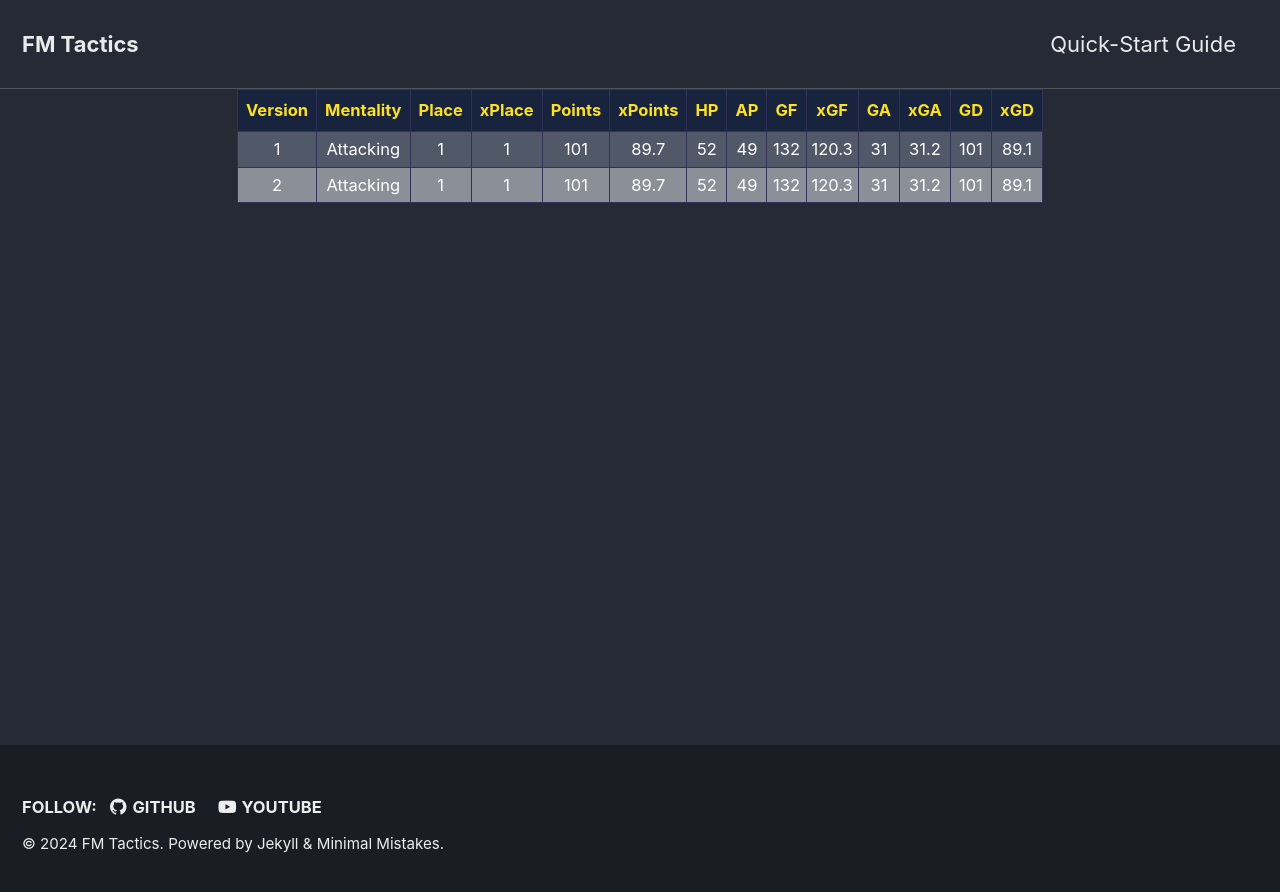
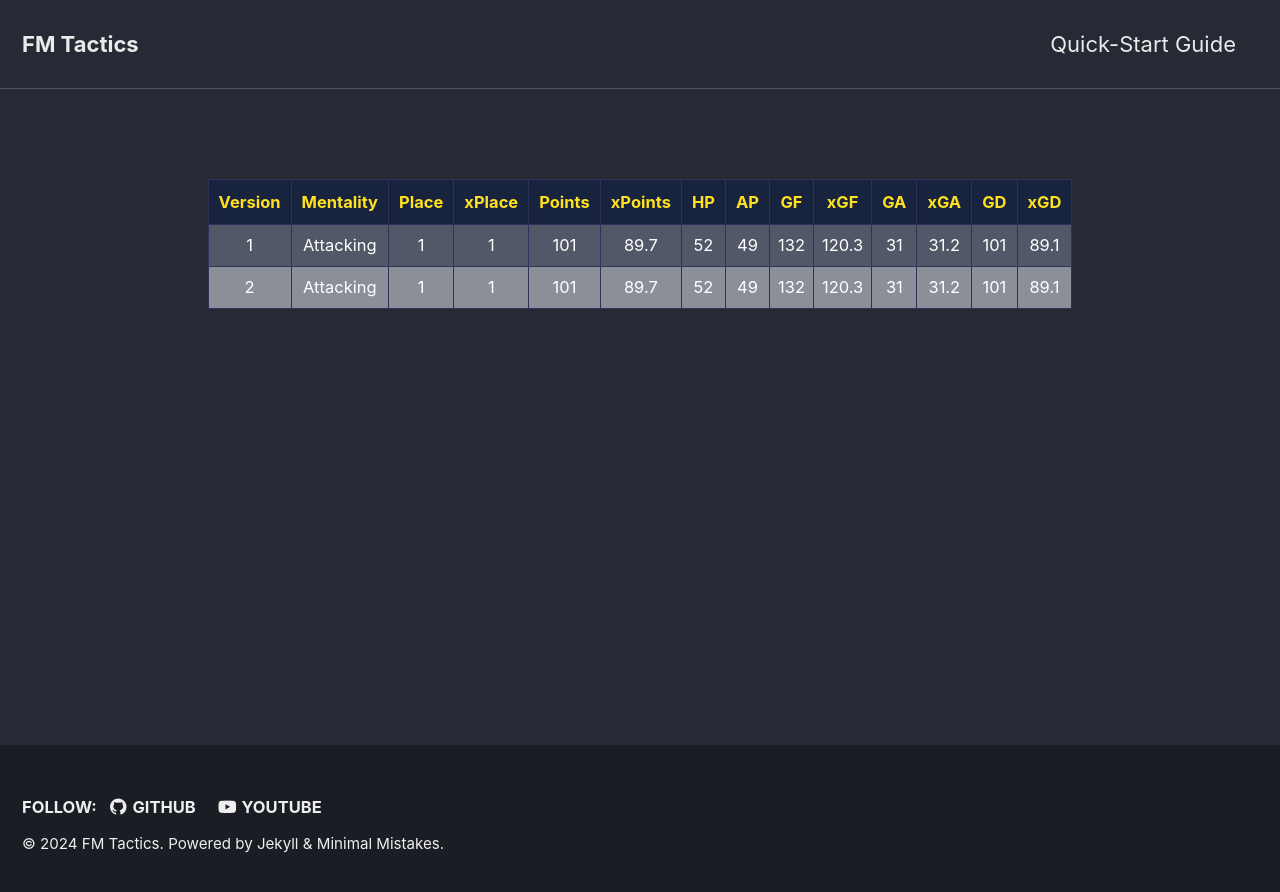
Before and after one commit to raresmac/fm-tactics, a Jekyll site: the page built from pages/fm24/tactics/beyond.html, in a window 1280 px wide. Shown: the top 892 px of the page. Built offline with Jekyll 4.4.1, drawn with Linux system fonts in a browser that asks for light colours; cached includes are drawn as plain includes.

```diff
--- a/assets/css/tables/table.css
+++ b/assets/css/tables/table.css
@@ -13,8 +13,9 @@
     border-collapse: collapse;
     border-spacing: 1px;
     text-align: center;
-    margin-left: 10px;
-    margin-right: 10px;
+    margin-left: 3%;
+    margin-right: 3%;
+    margin-top: 7%;
 }
 
 .table_component caption {
@@ -26,13 +27,13 @@
   border: 1px solid #31315a;
   background-color: #18243e;
   color: #ffe11f;
-  padding: 8px;
+  padding: 10px;
   text-align: center;
 }
 
 .table_component td {
     border: 1px solid #31315a;
-    padding: 5px;
+    padding: 8px;
 }
 
 .table_component tr:nth-child(even) td {
--- /dev/null
+++ b/assets/css/tables/tooltip.css
@@ -0,0 +1,27 @@
+/* Tooltip container */
+  .tooltip {
+    position: absolute;
+    background-color: #333;
+    color: white;
+    padding: 10px;
+    border-radius: 5px;
+    opacity: 0;
+    visibility: hidden;
+    transition: opacity 0.3s ease, transform 0.3s ease;
+    transform: translateY(10px);
+    pointer-events: none; /* Makes sure the tooltip doesn't interfere with mouse events */
+    white-space: normal; /* Prevents text wrapping */
+  }
+
+  /* Tooltip when shown (on hover) */
+  .tooltip.show {
+    opacity: 1;
+    visibility: visible;
+    transform: translateY(0);
+  }
+
+  /* Optional: Style for the headers */
+  .tooltip-header {
+    cursor: pointer;
+    position: relative;
+  }
--- /dev/null
+++ b/assets/js/tables/header-tips.js
@@ -0,0 +1,26 @@
+// Get all headers with the class 'tooltip-header'
+const headers = document.querySelectorAll('.tooltip-header');
+const tooltip = document.getElementById('tooltip');
+
+// Function to show the tooltip with animation
+headers.forEach(header => {
+  header.addEventListener('mouseenter', (event) => {
+    const tooltipText = event.target.getAttribute('data-tooltip');
+
+    // Set the tooltip text
+    tooltip.textContent = tooltipText;
+
+    // Position the tooltip above the header
+    const headerRect = event.target.getBoundingClientRect();
+    tooltip.style.left = `${headerRect.left}px`;
+    tooltip.style.top = `${headerRect.top - tooltip.offsetHeight - 10}px`; // 10px offset for animation
+
+    // Show the tooltip with the fade-in animation
+    tooltip.classList.add('show');
+  });
+
+  header.addEventListener('mouseleave', () => {
+    // Hide the tooltip
+    tooltip.classList.remove('show');
+  });
+});
--- a/pages/fm24/tactics/beyond.html
+++ b/pages/fm24/tactics/beyond.html
@@ -5,27 +5,40 @@ permalink: /fm24/tactics/beyond
 ---
 
 <head>
-    <script src="/assets/js/tables/sort.js"></script>
     <link rel="stylesheet" href="/assets/css/tables/table.css">
+    <link rel="stylesheet" href="/assets/css/tables/tooltip.css">
 </head>
 
 <div class="table_component" role="region" tabindex="0">
     <table id="myTable">
         <tr>
-            <th onclick="sortTable(0)">Version</th>
+            <th onclick="sortTable(0)" class="tooltip-header"
+                data-tooltip="A major change means a team instruction has been changed. A minor version means a player role/instruction has been changed and it's based on the base version (2.1.3 based on 2.1).">Version</th>
             <th onclick="sortTable(1)">Mentality</th>
-            <th onclick="sortTable(2)">Place</th>
-            <th onclick="sortTable(3)">xPlace</th>
-            <th onclick="sortTable(4)">Points</th>
-            <th onclick="sortTable(5)">xPoints</th>
-            <th onclick="sortTable(6)">HP</th>
-            <th onclick="sortTable(7)">AP</th>
-            <th onclick="sortTable(8)">GF</th>
-            <th onclick="sortTable(9)">xGF</th>
-            <th onclick="sortTable(10)">GA</th>
-            <th onclick="sortTable(11)">xGA</th>
-            <th onclick="sortTable(12)">GD</th>
-            <th onclick="sortTable(13)">xGD</th>
+            <th onclick="sortTable(2)" class="tooltip-header"
+                data-tooltip="Place in the regular season">Place</th>
+            <th onclick="sortTable(3)" class="tooltip-header"
+                data-tooltip="Expected place">xPlace</th>
+            <th onclick="sortTable(4)" class="tooltip-header"
+                data-tooltip="Number of points in the regular season">Points</th>
+            <th onclick="sortTable(5)" class="tooltip-header"
+                data-tooltip="Expected points">xPoints</th>
+            <th onclick="sortTable(6)" class="tooltip-header"
+                data-tooltip="Home points">HP</th>
+            <th onclick="sortTable(7)" class="tooltip-header"
+                data-tooltip="Away points">AP</th>
+            <th onclick="sortTable(8)" class="tooltip-header"
+                data-tooltip="Goals for">GF</th>
+            <th onclick="sortTable(9)" class="tooltip-header"
+                data-tooltip="Expected goals for">xGF</th>
+            <th onclick="sortTable(10)" class="tooltip-header"
+                data-tooltip="Goals against">GA</th>
+            <th onclick="sortTable(11)" class="tooltip-header"
+                data-tooltip="Expected goals against">xGA</th>
+            <th onclick="sortTable(12)" class="tooltip-header"
+                data-tooltip="Goal difference">GD</th>
+            <th onclick="sortTable(13)" class="tooltip-header"
+                data-tooltip="Expected goal difference">xGD</th>
         </tr>
         <tr>
             <td>1</td>
@@ -61,3 +74,8 @@ permalink: /fm24/tactics/beyond
         </tr>
     </table>
 </div>
+
+<div id="tooltip" class="tooltip"></div>
+
+<script src="/assets/js/tables/sort.js"></script>
+<script src="/assets/js/tables/header-tips.js"></script>
```
Also changed, not shown: README.md (+0 -1 lines).
